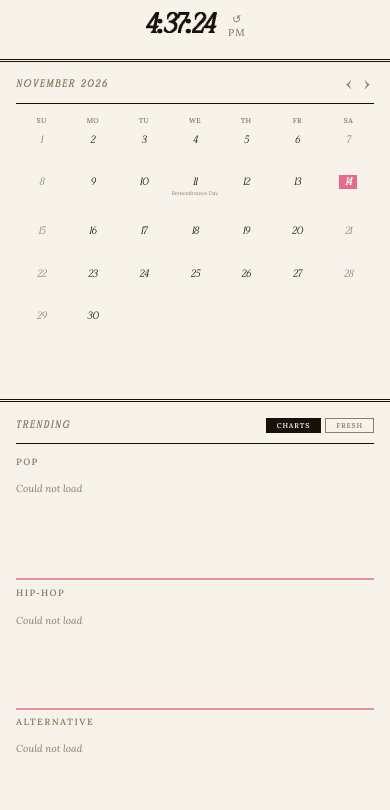
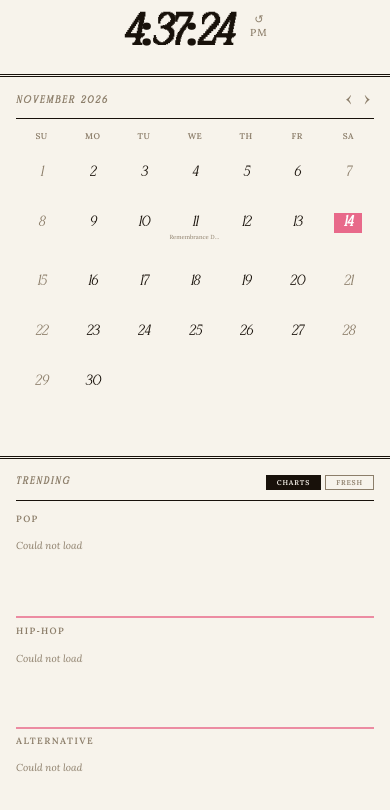
Before and after one commit to musaad-hydary/bulletin, a website: page index.html in a window 390 px wide. Drawn offline with nearby package versions, Linux system fonts and the light colour scheme; no server answers; a web font is replaced by a local one.

Commit message:
added mobile vertical mode

```diff
--- a/style.css
+++ b/style.css
@@ -579,12 +579,12 @@ html, body {
   }
 
   .masthead-time {
-    font-size: 1.9rem;
+    font-size: 3rem;
   }
 
   .seconds {
-    font-size: 1.9rem;
-    width: 2.7rem;
+    font-size: 3rem;
+    width: 4.2rem;
   }
 
   /* Weather full-width, evenly spaced */
@@ -637,7 +637,7 @@ html, body {
   }
 
   .cal-headers {
-    margin-bottom: 8px;
+    margin-bottom: 16px;
   }
 
   .cal-headers,
@@ -648,20 +648,21 @@ html, body {
   .cal-cell {
     min-width: 0;
     overflow: hidden;
+    padding: 6px 0;
   }
 
   .cal-day-header {
-    font-size: 0.5rem;
-    letter-spacing: 0.04em;
+    font-size: 0.6rem;
+    letter-spacing: 0.06em;
   }
 
   .cal-day-num {
-    font-size: 0.72rem;
-    width: 18px;
+    font-size: 1rem;
+    width: 28px;
   }
 
   .cal-holiday-name {
-    font-size: 0.38rem;
+    font-size: 0.42rem;
   }
 
   .cal-grid { grid-template-rows: repeat(6, auto); }
```
